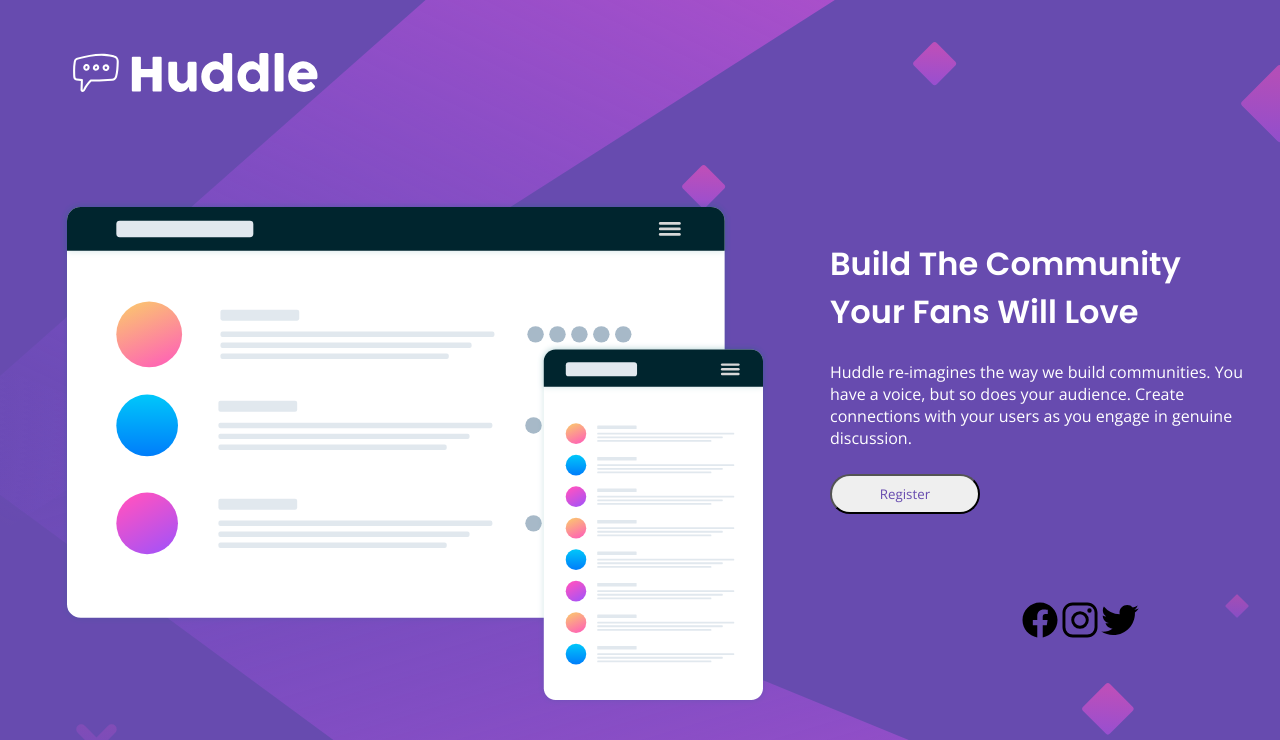
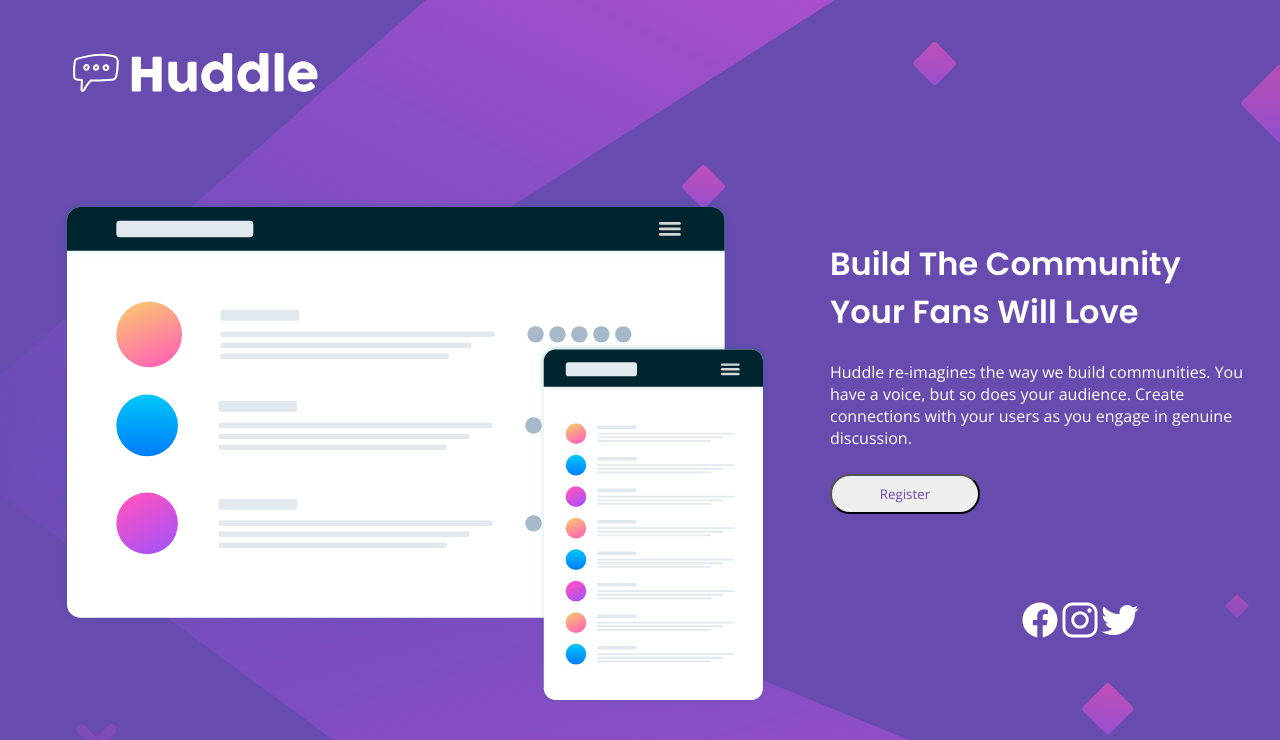
Before and after one commit to Keilev/nucba_FS, a plain HTML site: page 01.Diseño Web/Clase 16 - Huddle landing Page/index.html in a window 1280 px wide. Shown: the top 740 px of the page. Drawn offline with nearby package versions, Linux system fonts and the light colour scheme.

Commit message:
update huddle landing page

```diff
--- a/01.Diseño Web/Clase 16 - Huddle landing Page/index.html
+++ b/01.Diseño Web/Clase 16 - Huddle landing Page/index.html
@@ -36,9 +36,9 @@
     </div>
 
     <div class="social-icon">
-      <img src="./images/logo-facebook.svg" alt="">
-      <img src="./images/logo-instagram.svg" alt="">
-      <img src="./images/logo-twitter.svg" alt="">
+      <img src="./images/logo-facebook.svg" class="white-icon" alt="">
+      <img src="./images/logo-instagram.svg" class="white-icon" alt="">
+      <img src="./images/logo-twitter.svg" class="white-icon" alt="">
     </div>
   </div>
 
--- a/01.Diseño Web/Clase 16 - Huddle landing Page/styles.css
+++ b/01.Diseño Web/Clase 16 - Huddle landing Page/styles.css
@@ -68,6 +68,10 @@ body {
     display: flex;
     width: 40px;
     height: 40px;
-    color: white;
+    color:
     ;
 }
+
+.white-icon {
+    filter: invert(100%) sepia(0%) saturate(7499%) hue-rotate(334deg) brightness(101%) contrast(103%);
+}
```
